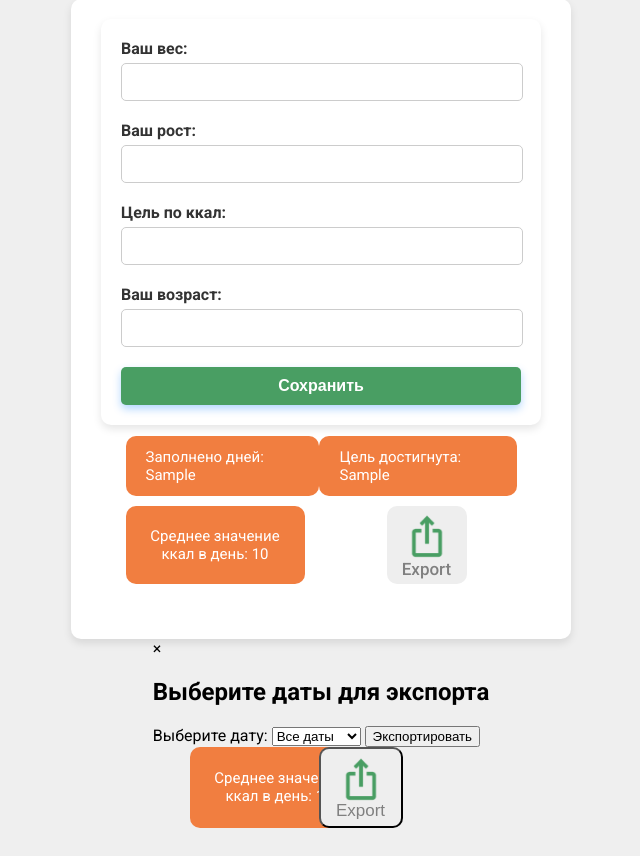
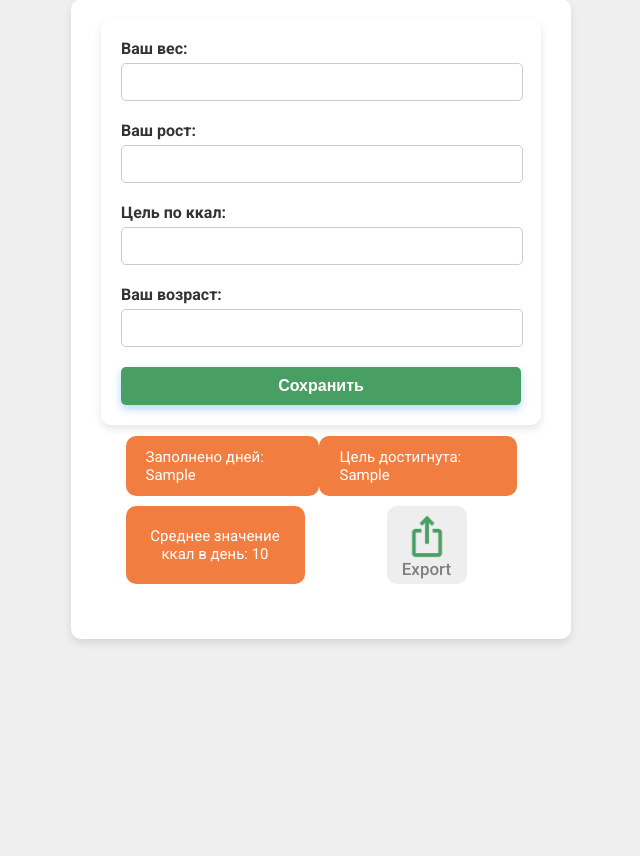
Before and after one commit to Kyryaga/BJU, a Django app: template bju/diary/templates/diary/profile.html in a window 1280 px wide. Shown: the part 289-1145 px from the top of the page, without its empty margins (319-959 px from the left). After the commit the page ends 932 px from the top, so only its background shows below. Run offline with Django 3.2, Linux system fonts and the light colour scheme; the template is opened without the code that fills it: most values are stand-ins (such as "Sample title", 1, 10 or a date in 2020); form fields are guessed from the names that the template uses.

Commit message:
some fixes

```diff
--- a/bju/diary/templates/diary/profile.html
+++ b/bju/diary/templates/diary/profile.html
@@ -114,38 +114,5 @@
         </div>
       </div>
     </div>
-
-    <!-- Модальное окно -->
-    <div id="exportModal" class="modal">
-      <div class="modal-content">
-        <span class="close">&times;</span>
-        <h2>Выберите даты для экспорта</h2>
-        <form action="{% url 'diary:export_diaries' %}" method="get">
-          <label for="date">Выберите дату:</label>
-          <select name="date" id="date">
-            <option value="all">Все даты</option>
-            {% for diary in diaries %}
-            <option value="{{ diary.date }}">
-              {{ diary.date|date:"d.m.Y" }}
-            </option>
-            {% endfor %}
-          </select>
-          <button type="submit" class="modal-submit-btn">Экспортировать</button>
-        </form>
-      </div>
-    </div>
-
-    <!-- Кнопка открытия модального окна -->
-    <div class="stat-second-row">
-      <div class="avg-cal">
-        Среднее значение ккал в день: {{ avg_calories|floatformat:0 }}
-      </div>
-      <button id="exportBtn" class="export">
-        <div class="export-img">
-          <img src="{% static 'images/export.png' %}" alt="" />
-        </div>
-        <div class="export-alt">Export</div>
-      </button>
-    </div>
   </body>
 </html>
```
